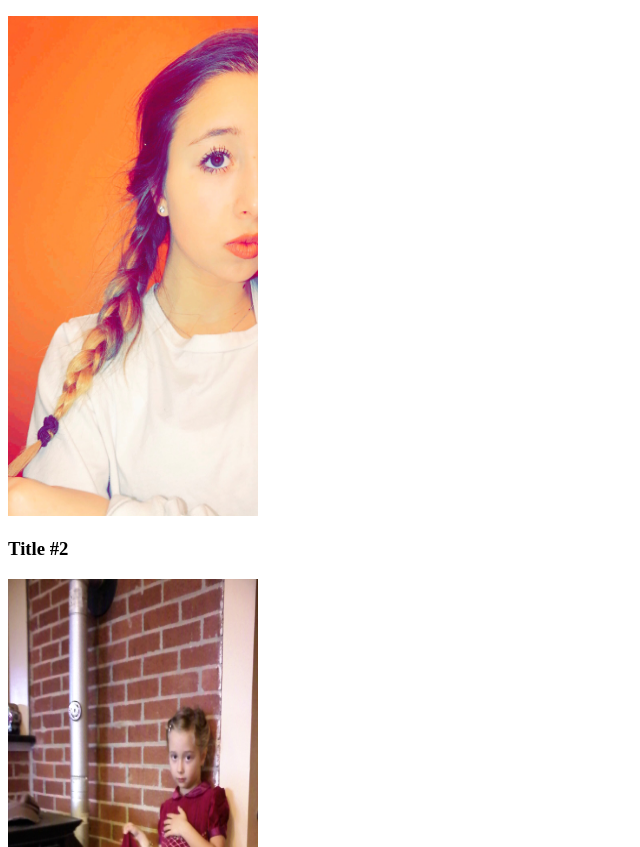
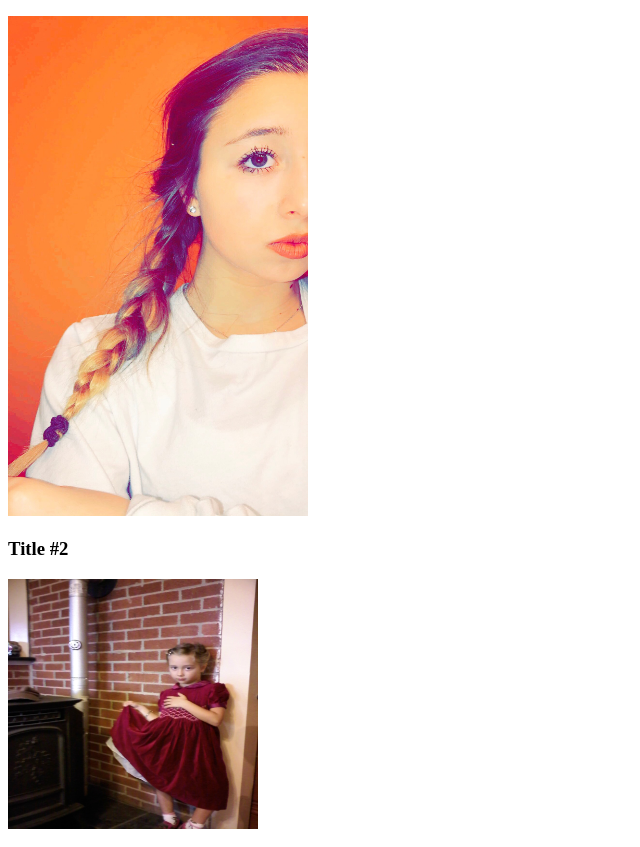
Before and after one commit to stellasbatmitzvah/stellasbatmitzvah.github.io, a plain HTML site: page index.html in a window 1280 px wide. Shown: the part 105-952 px from the top of the page, without its empty margins (0-640 px from the left). Drawn offline with Linux system fonts and the light colour scheme.

Commit message:
Update index.html

```diff
--- a/index.html
+++ b/index.html
@@ -12,12 +12,12 @@
 
   <h3> Title #1 </h3>
   <div class="container">
-    <img src="images/FullSizeRender.jpg" height="500" width="250"/>
+    <img src="images/FullSizeRender.jpg" height="500" width="300"/>
   </div>
 
   <h3> Title #2 </h3>
   <div class="container">
-    <img src="images/IMG_3549.JPG"  height="500" width="250"/>
+    <img src="images/IMG_3549.JPG"  height="250" width="250"/>
   </div>
 
   <h3> Title #3 </h3>
```
